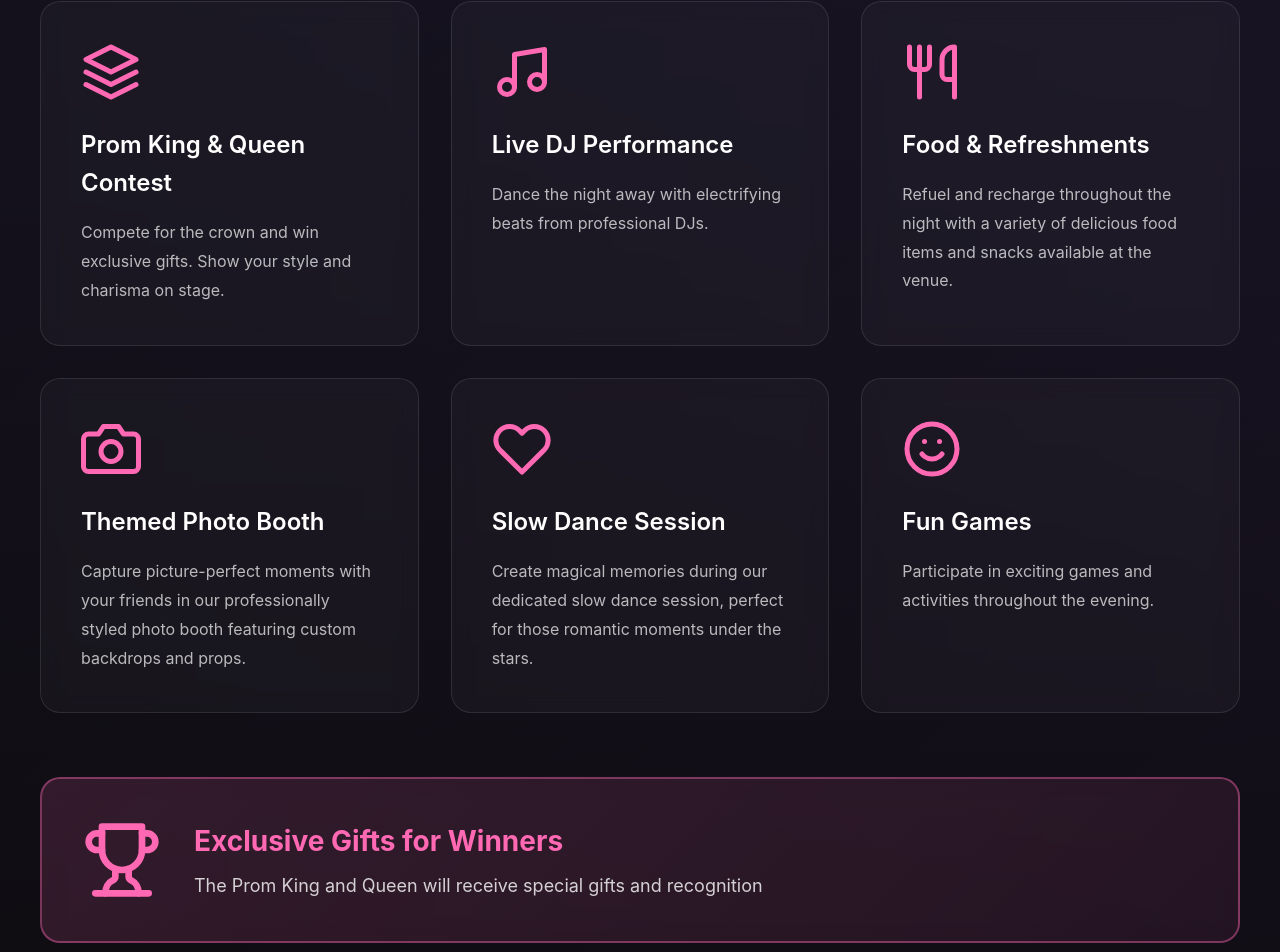
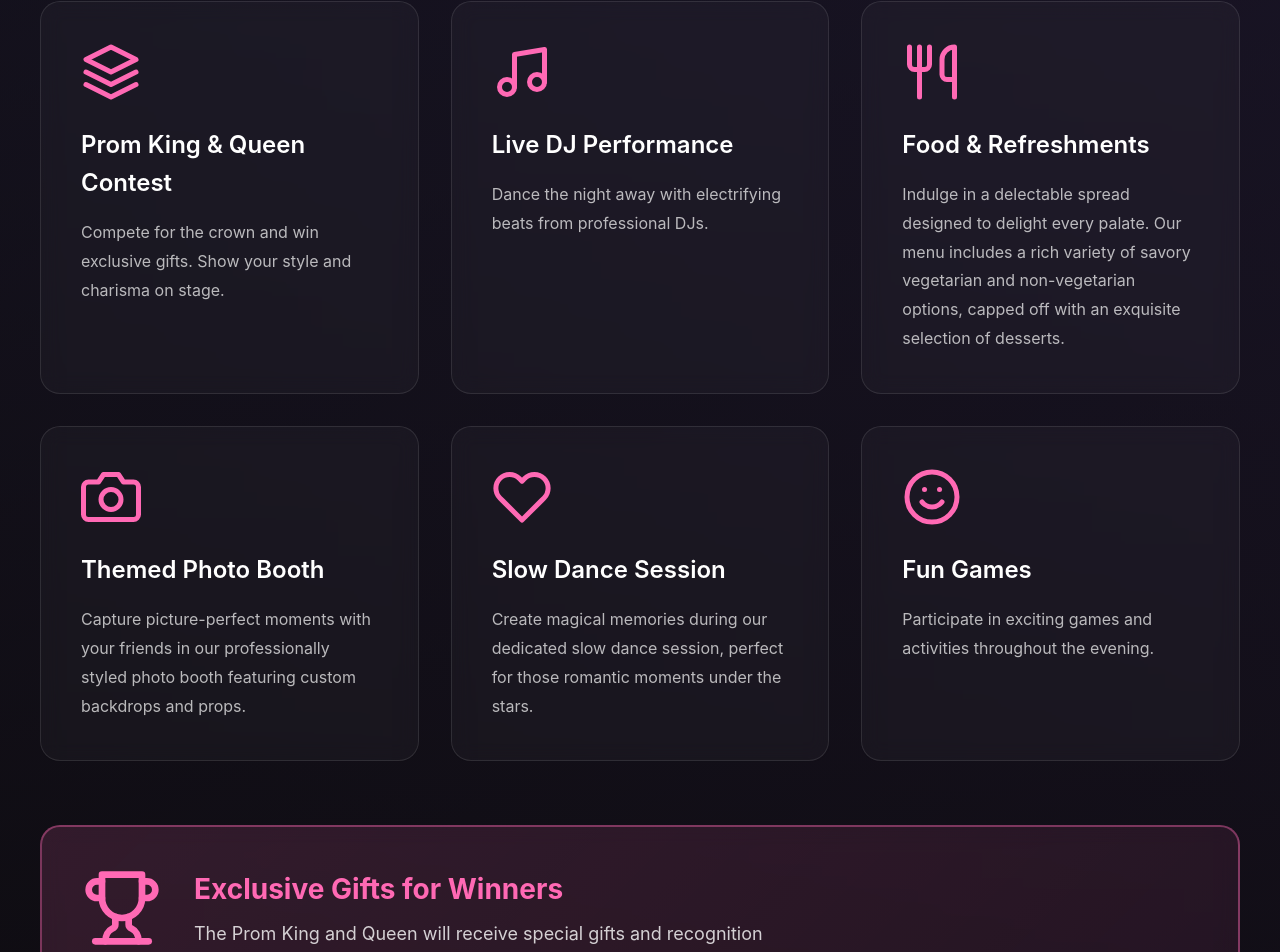
Before and after one commit to Architrb1795/prom, a React (Vite) app: page / in a window 1280 px wide. Shown: the part 1634-2586 px from the top of the page. Built offline with nearby package versions, Linux system fonts and the light colour scheme; the HTML template or start-up script is replaced by a standard one.

Commit message:
Updated Activities.jsx

```diff
--- a/src/components/Activities.jsx
+++ b/src/components/Activities.jsx
@@ -34,7 +34,7 @@ const Activities = () => {
         </svg>
       ),
       title: 'Food & Refreshments',
-      description: 'Refuel and recharge throughout the night with a variety of delicious food items and snacks available at the venue.'
+      description: 'Indulge in a delectable spread designed to delight every palate. Our menu includes a rich variety of savory vegetarian and non-vegetarian options, capped off with an exquisite selection of desserts.'
     },
     {
       icon: (
```
